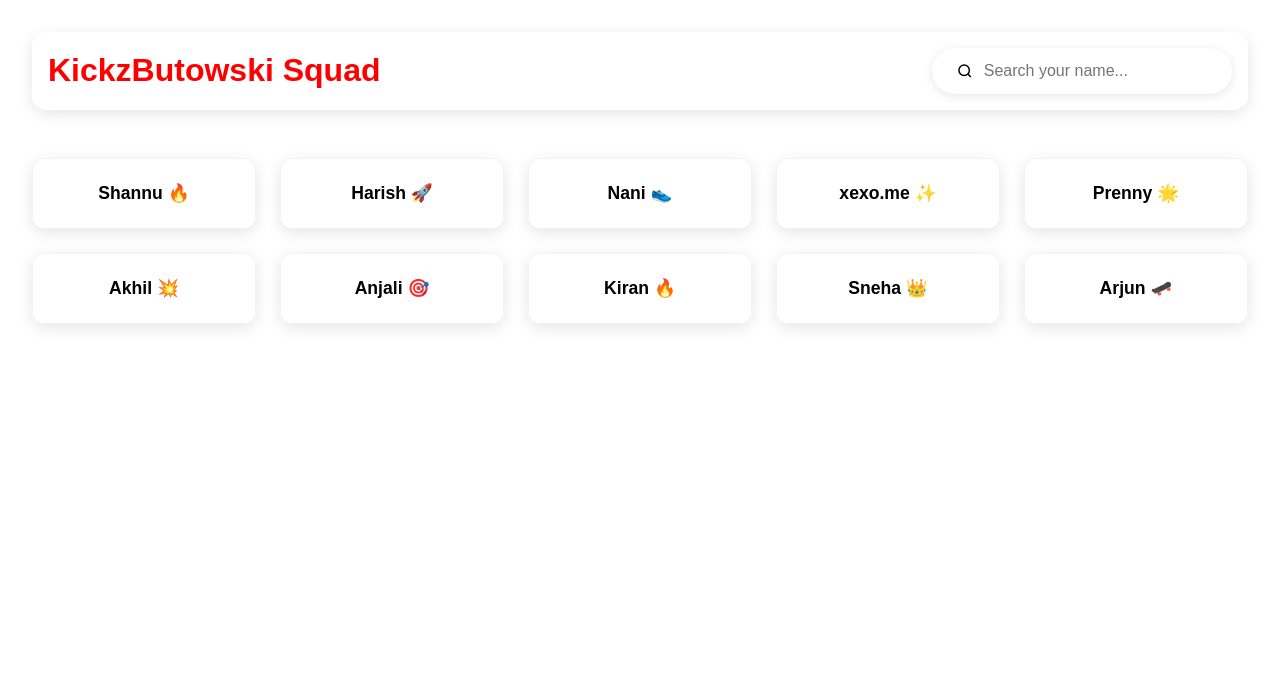
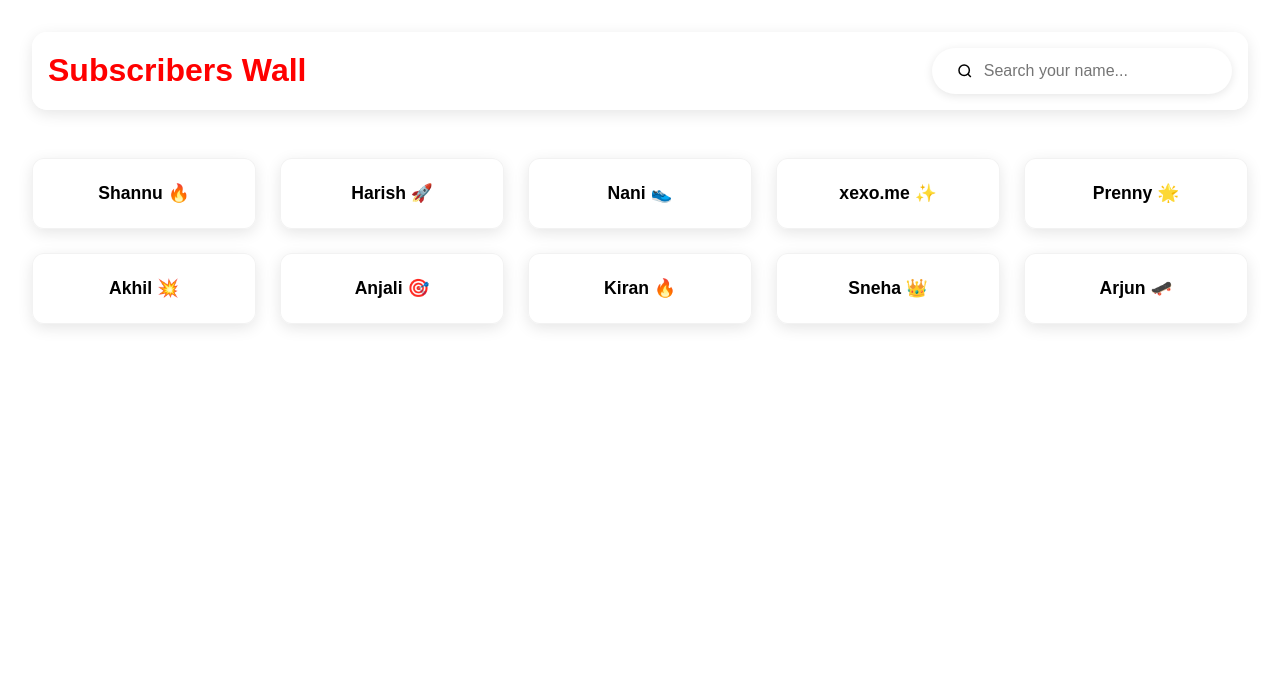
Before and after one commit to akhil3046/KickzButowski, a plain HTML site: page index.html in a window 1280 px wide. Shown: the top 684 px of the page. Drawn offline with Linux system fonts and the light colour scheme.

Commit message:
Update index.html

```diff
--- a/index.html
+++ b/index.html
@@ -3,7 +3,7 @@
 <head>
     <meta charset="UTF-8">
     <meta name="viewport" content="width=device-width, initial-scale=1.0">
-    <title>Subscribers Wall</title>
+    <title>KickzButowski Squad</title>
     <style>
         * {
             margin: 0;
@@ -140,7 +140,7 @@
 
     <div class="container">
         <header class="header">
-            <h1 style="color: #ff0000; font-size: 2rem;">KickzButowski Squad</h1>
+            <h1 style="color: #ff0000; font-size: 2rem;">Subscribers Wall</h1>
             <div class="search-box">
                 <svg class="search-icon" width="20" height="20" viewBox="0 0 24 24" fill="none" stroke="currentColor" stroke-width="2">
                     <circle cx="11" cy="11" r="7"/>
```
